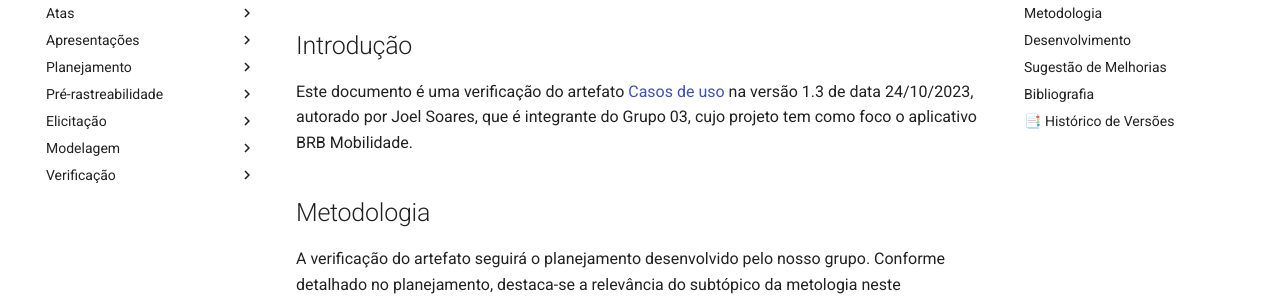
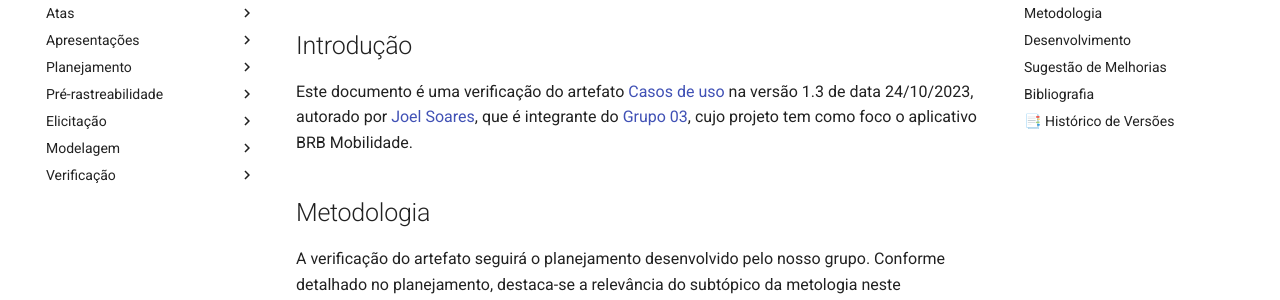
Before and after one commit to Requisitos-de-Software/2023.2-Carteira_Digital_de_Transito, an MkDocs documentation site: the page built from docs/verificacao/tecnicasDePriorizacao/casosDeUso.md, in a window 1280 px wide and 900 px high. Shown: the part 152-452 px from the top of the window. Built offline with MkDocs 1.6.1 and Material for MkDocs 9.7.7, drawn with Linux system fonts in a browser that asks for light colours; part of the change alters nothing that is shown.

```diff
--- a/docs/verificacao/tecnicasDePriorizacao/casosDeUso.md
+++ b/docs/verificacao/tecnicasDePriorizacao/casosDeUso.md
@@ -1,7 +1,7 @@
 # Casos de Uso
 
 ## Introdução
-Este documento é uma verificação do artefato [Casos de uso](https://requisitos-de-software.github.io/2023.2-BRBMobilidade/Modelagem/03-casos-de-uso/#bibliografia) na versão 1.3 de data 24/10/2023, autorado por Joel Soares, que é integrante do Grupo 03, cujo projeto tem como foco o aplicativo BRB Mobilidade.
+Este documento é uma verificação do artefato [Casos de uso](https://requisitos-de-software.github.io/2023.2-BRBMobilidade/Modelagem/03-casos-de-uso/#bibliografia) na versão 1.3 de data 24/10/2023, autorado por [Joel Soares](https://github.com/JoelSRangel), que é integrante do [Grupo 03](https://requisitos-de-software.github.io/2023.2-BRBMobilidade/), cujo projeto tem como foco o aplicativo BRB Mobilidade.
 
 ## Metodologia
 A verificação do artefato seguirá o planejamento desenvolvido pelo nosso grupo. Conforme detalhado no planejamento, destaca-se a relevância do subtópico da metologia neste documento, onde será apresentada a tabela contendo os checklists utilizados para realizar essa verificação. O referido checklist pode ser consultado na Tabela 1.
```
